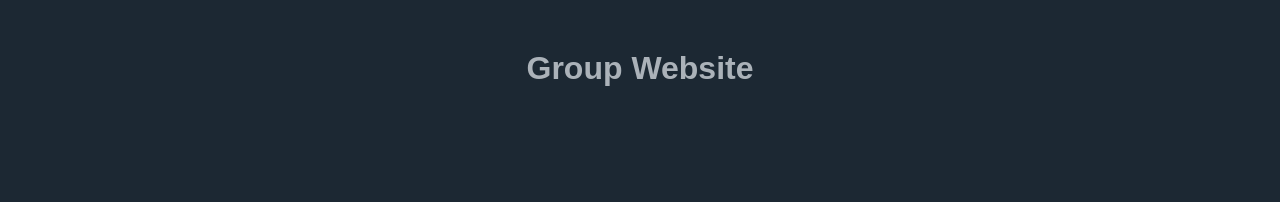
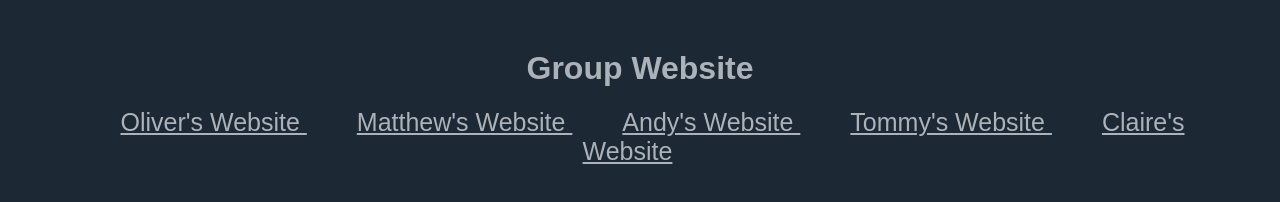
Before and after one commit to jfiaohgijak/A2, a plain HTML site: page index.html in a window 1280 px wide. Drawn offline with Linux system fonts and the light colour scheme.

Commit message:
website links
some of them don't work

```diff
--- a/index.html
+++ b/index.html
@@ -16,7 +16,7 @@
         font-size: 25px;
         margin-left: 25px;
         margin-right: 25px;
-        color: DarkSlateGrey;
+        color: #ABB2B9;
       }
       img{
         margin: 50px 50px 20px 20px
@@ -25,4 +25,9 @@
   </head>
   <body>
     <h1>Group Website</h1>
+    <a href="https://0kOllie.github.io/"> Oliver's Website </a>
+    <a href="https://Mrottura23.github.io/"> Matthew's Website </a>
+    <a href="https://s3949120.github.io/"> Andy's Website </a>
+    <a href="https://Tommy-ngo2811.github.io/"> Tommy's Website </a>
+    <a href="https://jfiaohgijak.github.io/"> Claire's Website </a>
   </body>
```
